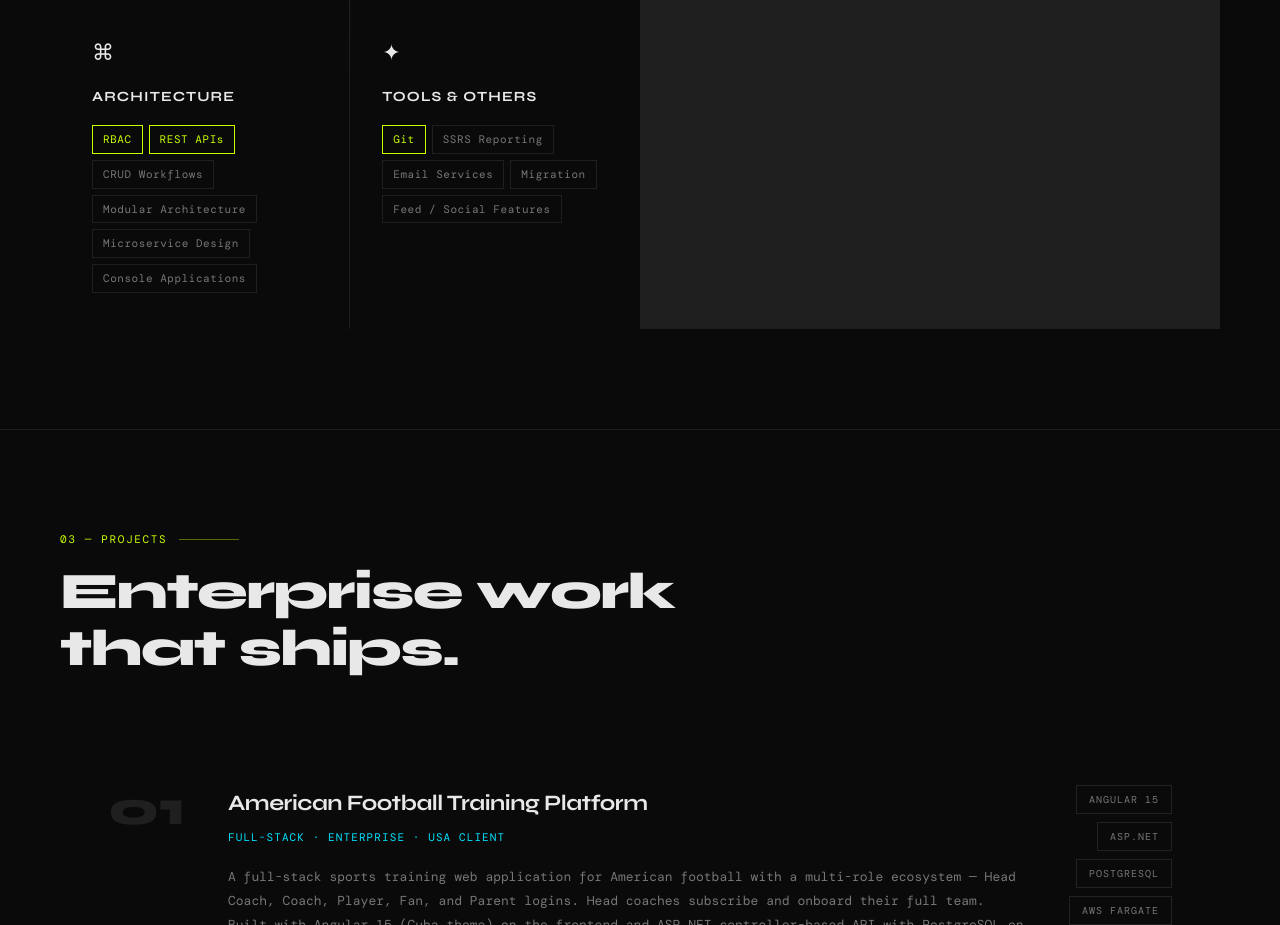
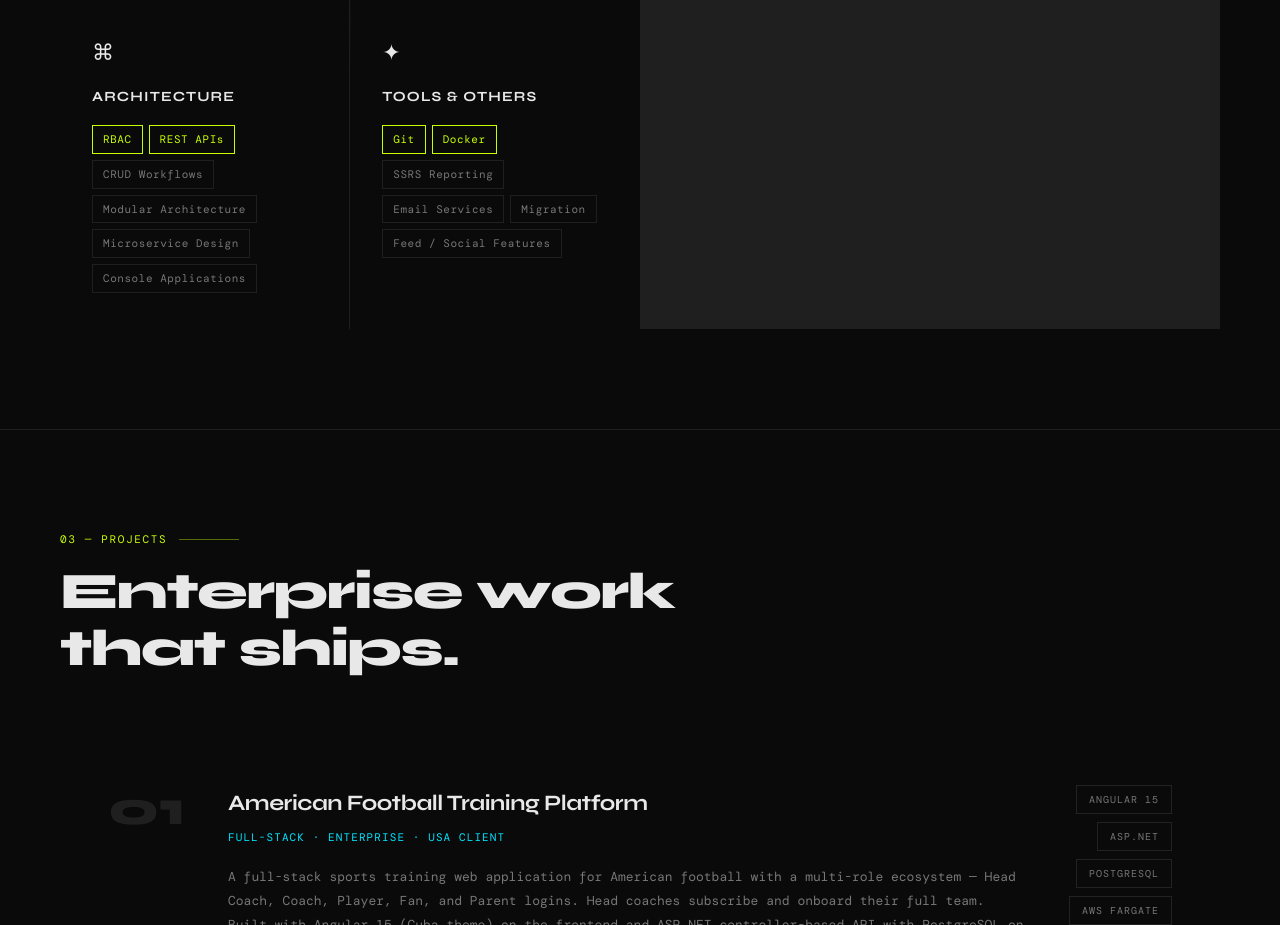
Before and after one commit to Ritam662/ritam-bera.github.io, a plain HTML site: page index.html in a window 1280 px wide. Shown: the part 2371-3296 px from the top of the page. Drawn offline with nearby package versions, Linux system fonts and the light colour scheme; no server answers; a web font is replaced by a local one.

Commit message:
Add Docker to skill tags in index.html

```diff
--- a/index.html
+++ b/index.html
@@ -1011,6 +1011,7 @@
       <div class="skill-card-title">Tools & Others</div>
       <div class="skill-tags">
         <span class="skill-tag accent">Git</span>
+        <span class="skill-tag accent">Docker</span>
         <span class="skill-tag">SSRS Reporting</span>
         <span class="skill-tag">Email Services</span>
         <span class="skill-tag">Migration</span>
```
